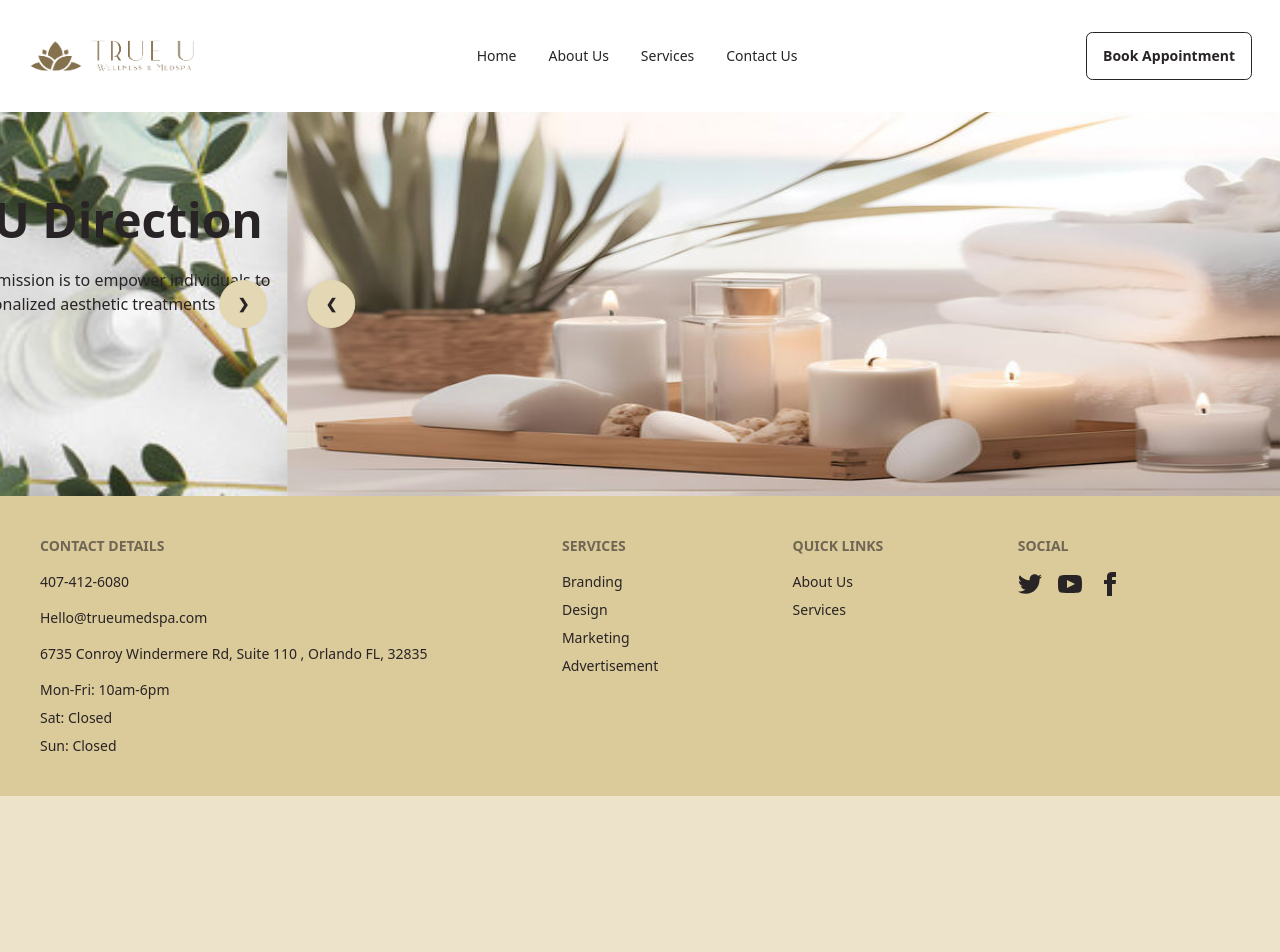
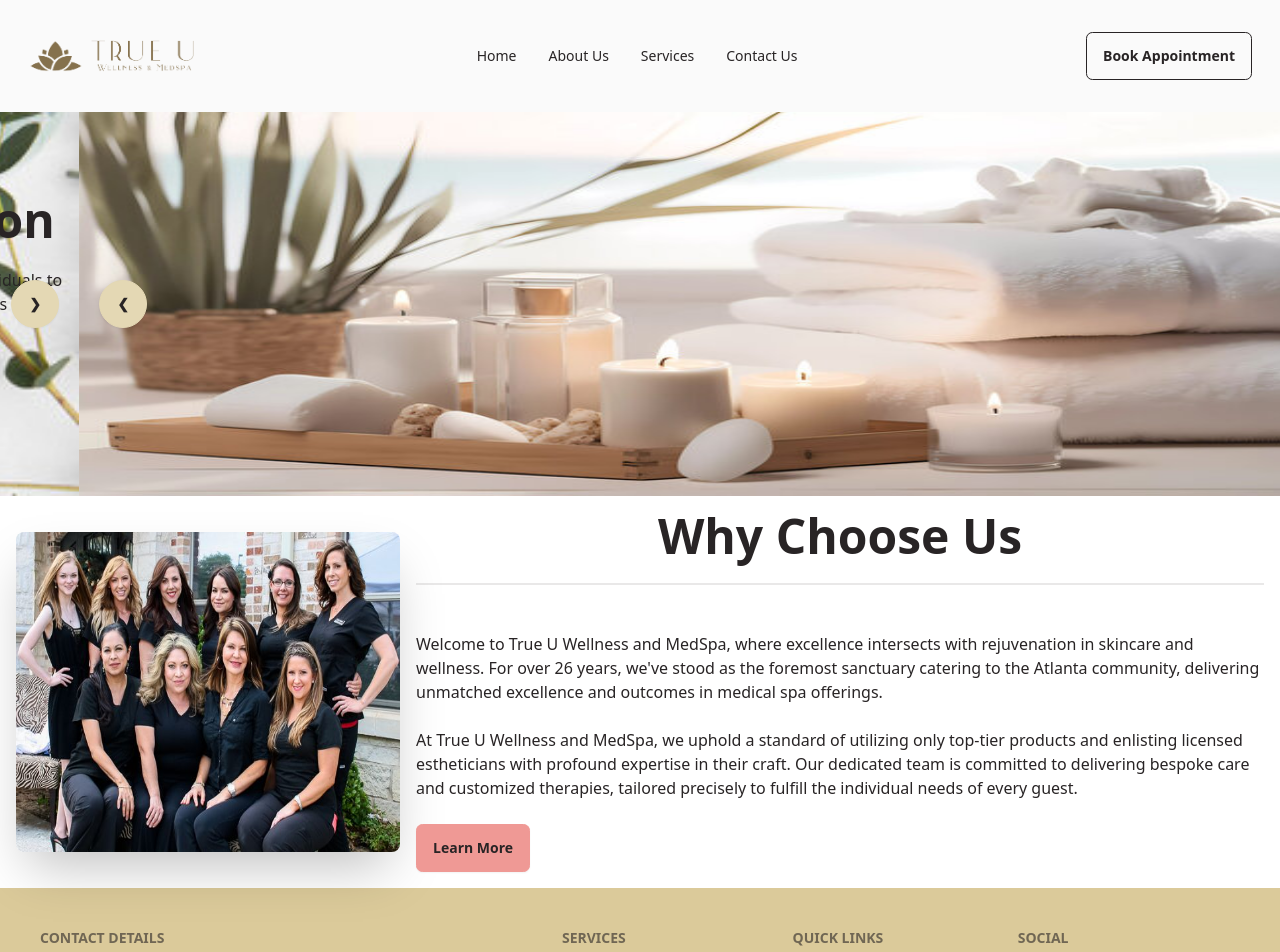
Before and after one commit to finnickyfinn/fuzzy-engine, a React (Create React App) app in the folder my-app/: page / in a window 1280 px wide. Shown: the top 952 px of the page. Before the commit the page ends 800 px from the top, so only its background shows below. Built offline with nearby package versions, Linux system fonts and the light colour scheme.

Commit message:
Getting tired, but added Why Us and did some minor tweaks

```diff
--- a/my-app/src/App.js
+++ b/my-app/src/App.js
@@ -1,12 +1,14 @@
 import Header from './Components/Header'
 import Footer from './Components/Footer'
 import WelcomeCaro from './Components/WelcomeCaro'
+import WhyUs from './Components/WhyUs'
 
 function App() {
   return (
     <div>
       <Header />
       <WelcomeCaro />
+      <WhyUs />
       <Footer />
 
 
--- a/my-app/src/Components/Header.js
+++ b/my-app/src/Components/Header.js
@@ -21,7 +21,7 @@ function Header() {
 
   return (
     <>
-    <div className="navbar bg-white">
+    <div className="navbar bg-zinc-50">
     <div className="navbar-start">
       <div className="dropdown">
         <div tabIndex={0} role="button" className="btn btn-ghost lg:hidden">
--- a/my-app/src/Components/WelcomeCaro.js
+++ b/my-app/src/Components/WelcomeCaro.js
@@ -1,4 +1,5 @@
 import React, { useState, useEffect } from 'react';
+import { Link } from "react-router-dom"
 import WelCarBg from '../Assets/WelCarBG.jpeg'
 import WelCaro1 from '../Assets/WelCaro1.jpeg'
 import WelCaro2 from '../Assets/WelCaro2.jpeg'
@@ -31,7 +32,7 @@ function WelcomeCarousel() {
               <div>
                 <h1 className="text-5xl font-bold">Take A Step In The True U Direction</h1>
                 <p className="py-6">Here At True U MedSpa, we believe that true beauty shines from within. Our mission is to empower individuals to embrace their unique selves and enhance their natural beauty through personalized aesthetic treatments and wellness solutions.</p>
-                <button className="btn btn-primary">Get Started</button>
+                <button className="btn btn-primary"><Link to='/Services'>Get Started</Link></button>
               </div>
             </div>
           </div>
--- /dev/null
+++ b/my-app/src/Components/WhyUs.js
@@ -0,0 +1,31 @@
+import React from 'react'
+import { Link } from "react-router-dom"
+import MedStaff from '../Assets/MedStaff.jpeg'
+
+
+function WhyUs() {
+  return (
+    <>
+        <div className="hero h-5/6 bg-white">
+            <div className="hero-content flex-col lg:flex-row">
+                <img src={MedStaff} className="w-96 h-80 rounded-lg shadow-2xl" />
+                <div>
+                    <h1 className="text-5xl text-center font-bold">Why Choose Us</h1>
+                    <div className="flex flex-col w-full">
+                        <div className="divider"></div>
+                    </div>
+                    <p className="py-6">Welcome to True U Wellness and MedSpa, where excellence intersects with rejuvenation in skincare and wellness. For over 26 years, we've stood as the foremost sanctuary catering to the Atlanta community, delivering unmatched excellence and outcomes in medical spa offerings.
+                    <br></br>
+                    <br></br>
+                    At True U Wellness and MedSpa, we uphold a standard of utilizing only top-tier products and enlisting licensed estheticians with profound expertise in their craft. Our dedicated team is committed to delivering bespoke care and customized therapies, tailored precisely to fulfill the individual needs of every guest.</p>
+                    <button className="btn btn-primary"><Link to='/About'>Learn More</Link></button>
+                </div>
+            </div>
+        </div>
+
+
+    </>
+  )
+}
+
+export default WhyUs
```
Also changed, not shown: my-app/src/Assets/MedStaff.jpeg (added).
